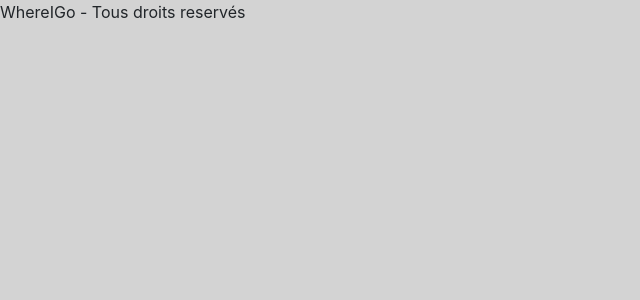
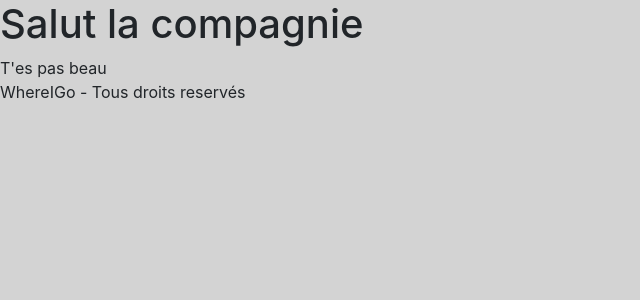
Before and after one commit to Fargui/WhereIGo, a Symfony app: template templates/base.html.twig in a window 1280 px wide. Shown: the top 300 px of the page, without its empty margins (0-640 px from the left). Run offline with Twig, Linux system fonts and the light colour scheme; the template is opened without the code that fills it, so the values that code supplies are empty; style sheets or scripts are compiled from the project's sources; some libraries are stand-ins or nearby versions.

Commit message:
ajout h1 et div

```diff
--- a/templates/base.html.twig
+++ b/templates/base.html.twig
@@ -11,6 +11,8 @@
     </head>
     <body>
         <header>
+            <h1>Salut la compagnie</h1>
+            <div>T'es pas beau</div>
 
         </header>
 
```
